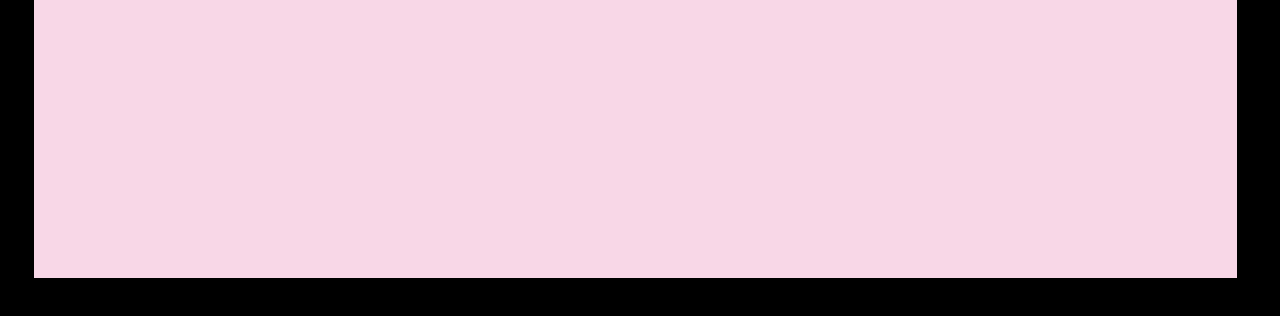
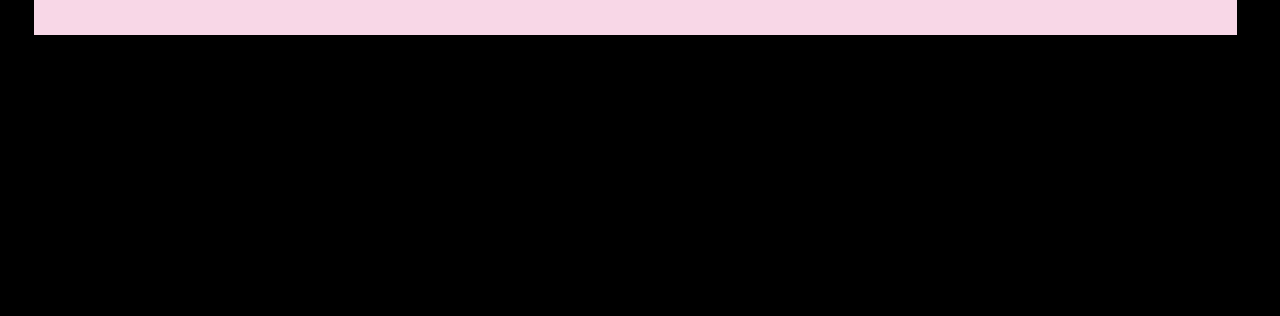
Before and after one commit to msmwebgames/scratch-jelloon, a website: page index.html in a window 1280 px wide. Shown: the part 514-830 px from the top of the page. After the commit the page ends 800 px from the top, so only its background shows below. Drawn offline with Linux system fonts and the light colour scheme.

Commit message:
Set board height to 100%

```diff
--- a/res/main.css
+++ b/res/main.css
@@ -37,7 +37,7 @@ input::-webkit-inner-spin-button {
 
 #board {
     background-color: rgb(248, 215, 231);
-    height: 90vh;
+    height: 100%;
     margin: 5vh 2vw;
     overflow: hidden;
     padding: 2vh 2vw;
```
